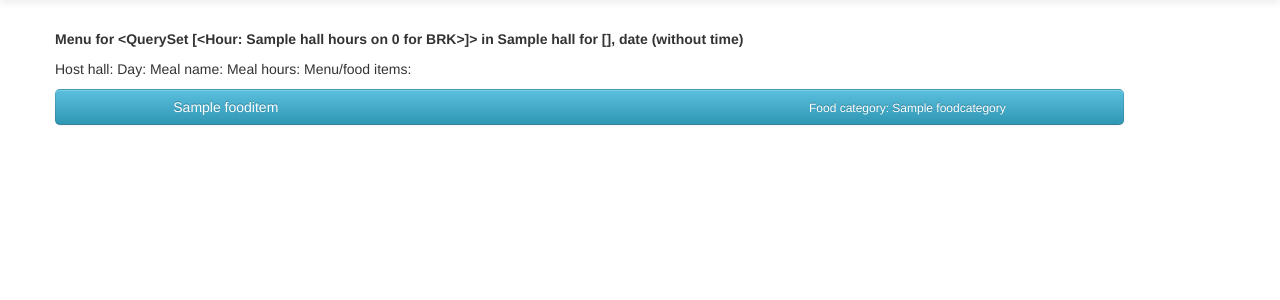
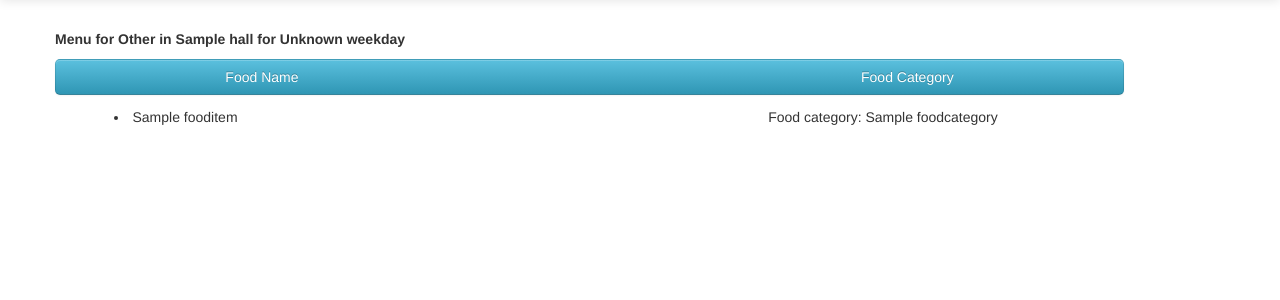
Before and after one commit to mhuesch/nuFood, a Django app: template templates/hall-menu.html in a window 1280 px wide. Shown: the part 41-341 px from the top of the page. Run offline with Django 3.2, Linux system fonts and the light colour scheme; tables that the repository leaves empty hold one stand-in row (values such as "Sample post"); the template is opened without the code that fills it: values that come from a table or form of the project are taken from there, most other values are stand-ins (such as "Sample title", 1, 10 or a date in 2020); some libraries are stand-ins or nearby versions.

Commit message:
centralized and cleaned up javascript functions
put existing javascript functions (used to display times, days, titles,
in user-friendly ways, mostly) into nufood.js, got rid of internal page
scripts and adding link to external script file

I had been relying on the python values within the functions, rather
than doing the better practice of passing in parameters… durr. Also
refactored and modularized some functions.

created a folder to move our backup html files to (in case we ever need
to revert/reference them, but don't currently need to see them in the
file list…)

adjusted formatting of food listing… still working on it

```diff
--- a/static/nuFood.js
+++ b/static/nuFood.js
@@ -1,20 +1,129 @@
+/* Name:    displayDayName
+ * Purpose: display friendly name of a day, rather than a number
+ * Params:  the current day, an int 0-6 (from database)
+ * Returns: the day name in string form
+ */
+function displayDayName(day) {
+    switch (day)
+    {
+        case 0: return "Monday";
+        case 1: return "Tuesday";
+        case 2: return "Wednesday";
+        case 3: return "Thursday";
+        case 4: return "Friday";
+        case 5: return "Saturday";
+        case 6: return "Sunday";
+        default: return "Unknown weekday";
+    }
+    return "Unknown weekday";
+}
+
+/* Name:    displayMealName
+ * Purpose: display friendly name of a meal
+ * Params:  a mealType, a 3-letter identifier (from database)
+ * Returns: the meal type name in string form
+ */
+function displayMealName(mealType) {
+    switch (mealType)
+    {
+        case 'BRK': return "Breakfast";
+        case 'BRU': return "Brunch";
+        case 'LUN': return "Lunch";
+        case 'DIN': return "Dinner";
+        case 'LAT': return "Late Night";
+        case 'RET': return "Retail";
+        default: return "Other";
+    }
+    return "Other";
+}
+
+/* Name:    displayMenuTitle
+ * Purpose: display a descriptive heading for the menu page
+ * Params:  dining location hall name, mealType, day, date
+ * Returns: the menu title in string format
+ */
+function displayMenuTitle(hallName, mealType, weekday, month, date) {
+    var returnStr = "Menu for ";
+
+    returnStr += displayMealName(mealType);
+
+    returnStr += " in ";
+    returnStr += hallName; //"{{hallName}}";
+    returnStr += " for ";
+
+    returnStr += displayDayName(weekday);
+
+    // TODO: display only the month and date of hte date
+    // currently shows month day year + time
+    // ex: Oct. 24, 2012, 3:40 p.m
+    //returnStr += ", "+ month + " " + date; //"{{date}}";
+
+    return returnStr;
+}
+
 /* Name:    displayTime
- * Purpose: display the opening/closing time of a dining location in 12hr format
-            if dining location is opening/closing soon, displays minutes left
- * Params:  an int hour and min, whether the dining location is open now
+ * Purpose: display a time in 12hr format
+ * Params:  an int hour and min
  * Returns: the time in string format
  */
-function displayTime(hour, min, isOpen) {
+function displayTime(hour, min) {
+
+    // Javascript allows you to change variable type, int to string here
+    // properly display single-digit minutes with leading 0
+    if (min < 10) min = "0"+min;
+
+    // Modulo operator in case hour is 24 or above.
+    // (i.e. late-night retail stores hours)
+    hour = hour % 24;
+
+    // Subtract 12 for 12 hour display, instead of 24hr
+    // could also do mod, but whatever
+    if (hour > 12) {
+        return (hour-12) + ":" + min + "pm";
+    }
+
+    // Display noon correctly (12pm)
+    if (hour == 12) {
+        return hour + ":" + min + "pm";
+    }
+
+    // Display midnight correctly
+    if (hour == 0) {
+        hour = 12;
+        //return (hour+12) + ":" + min + "am";
+    }
+
+    return hour + ":" + min + "am";
+}
+
+/* Name:    displayOpenCloseTime
+ * Purpose: display opening/closing time of a dining location in 12hr format
+            if dining location is opening/closing soon, displays minutes left
+ * Params:  an int hour and min for an open or close time,
+            a boolean whether the dining location is open now
+ * Returns: the time in string format
+ */
+function displayOpenCloseTime(hour, min, isOpen) {
 
     // If time left open/close is less than this many minutes,
     // the hall is deemed to be changing state "soon"
     var soonLimit = 30;
+
+    var now = new Date();
+    var hourNow = now.getHours();
+    var minNow = now.getMinutes();
+
+    /*
+    // use this block if the script is internal in the html,
+    // (to access python values)
 
     // getting this from .py file for testing for now
     // var now = new Date();
 
     var hourNow = {{nowHr}}; // now.getHours();
     var minNow ={{nowMin}};  // now.getMinutes();
+
+    */
 
     timeLabelStr = "closes at ";
     if (!isOpen) timeLabelStr = "opens at ";
@@ -24,99 +133,42 @@ function displayTime(hour, min, isOpen) {
     // diff = current-given  to calculate time until open (or x -1)
     var timeDiff = (hour*60+min)-(hourNow*60+minNow);
 
-    // dining location is closing soon
+    // TODO: ADD STYLING FOR OPEN/CLOSE SOON
+
+    // -- dining location is closing soon --
     if( isOpen & timeDiff>0 & timeDiff<soonLimit )
-        return "closes in "+timeDiff+" min";
+        return "closes in " + timeDiff + " min";
 
     timeDiff = timeDiff*-1;
 
-    // dining location is opening soon
+    // -- dining location is opening soon --
     if ( !isOpen & timeDiff>0 & timeDiff<soonLimit)
-        return "opens in "+timeDiff+" min";
+        return "opens in " + timeDiff + " min";
 
-    // Javascript allows you to change variable type, int to string here
-    if (min < 10) min = "0"+min;
+    // dining location is not opening or closing soon
+    // so just display the time normally
+    return timeLabelStr + displayTime(hour, min);
 
-    // Modulo operator in case hour is 24 or above.
-    hour = hour % 24;
-
-    // Subtract 12 for 12 hour display, instead of 24hr
-    if (hour > 12) {
-        hour = hour-12;
-        return  timeLabelStr+hour+":"+min+"pm";
-    }
-
-    // Display midnight correctly
-    if (hour==0) { hour = 12; }
-
-    return timeLabelStr+hour+":"+min+"am";
 }
 
-function displayCurrentDayTime() {
-    var string="Current Time: ";
-    var currMin = {{nowMin|stringformat:"02d"}};
-    switch ({{day}})
-    {
-        case 0: string += "Monday"; break;
-        case 1: string += "Tuesday"; break;
-        case 2: string += "Wednesday"; break;
-        case 3: string += "Thursday"; break;
-        case 4: string += "Friday"; break;
-        case 5: string += "Saturday"; break;
-        case 6: string += "Sunday"; break;
-        default: string += "Unknown day"; break;
-    }
+/* Name:    displayCurrentDayTime
+ * Purpose:
+ * Params:
+ * Returns:
+ */
+function displayCurrentDayTime(day, hour, min) {
+    var string = "Current Time: ";
+    //<!--{{nowHr}}:{{nowMin|stringformat:"02d"}}-->
 
+    string += displayDayName(day);
     string += " ";
+    string += displayTime(hour, min);
 
-    if({{nowHr}}>12) {
-        string += ({{nowHr}}-12)+":"+currMin+"pm";
-    }
-
-    else if ({{nowHr}}==12) {
-        string += ({{nowHr}})+":"+currMin+"pm";
-    }
-
-    else if ({{nowHr}} == 0) {
-        string += ({{nowHr}}+12)+":"+currMin+"am";
-    }
-
-        /*<!--{{nowHr}}:{{nowMin|stringformat:"02d"}}-->
-        {% if nowHr > 12 %}
-        {{nowHr|add:"-12"}}:{{nowMin|stringformat:"02d"}} pm
-        {% elif nowHr == 12 %}
-        {{nowHr}}:{{nowMin|stringformat:"02d"}} pm
-        {% elif nowHr == 0 %}
-        {{nowHr}}:{{nowMin|stringformat:"02d"}} am
-        {% else %}
-        {{ nowHr|stringformat:"02d" }}:{{ nowMin|stringformat:"02d"}} am
-        {% endif %}
-        */
-
-    /*  {% if day == 6 %}
-            return "Sunday";
-        {% elif day == 0 %}
-            return "Monday";
-        {% elif day == 1 %}
-            return "Tuesday";
-        {% elif day == 2 %}
-            return "Wednesday";
-        {% elif day == 3 %}
-            return "Thursday";
-        {% elif day == 4 %}
-            return "Friday"
-        {% elif day == 5 %}
-            return "Saturday"
-        {% endif %}
-    */
     return string;
 }
 
 
-
-
-
-  /*
+  /*     // can we import this here or anything…?
 
     <!-- Javascript
     ================================================== -->
--- a/templates/hall-menu.html
+++ b/templates/hall-menu.html
@@ -9,6 +9,11 @@
 
     <!-- Styles -->
     <link href="/static/bootstrap/css/bootstrap.css" rel="stylesheet">
+
+    <!-- Scripts written by us for this app, not from/for boostrap -->
+    <script src="/static/nuFood.js"></script>
+    <!-- <link href="/static/nuFood.css" rel="stylesheet"> -->
+
     <style>
 
 body { padding-top: 60px; /* 60px to make the container go all the way to the bottom of the topbar */ }
@@ -54,7 +59,12 @@ body { padding-top: 60px; /* 60px to make the container go all the way to the bo
 
 h1 {font-size: 18pt;}
 
-/*.food-listing {padding: 2px; margin: 0 auto;}*/
+.food-listing {
+    display: block;
+    width: 90%;
+    padding: 2px;
+    margin: 0 auto;
+    }
 
 .food-name {
     width: 60%;
@@ -64,7 +74,7 @@ h1 {font-size: 18pt;}
 
 .food-info {
     text-align: right;
-    font-size: 9pt;
+    /*font-size: 9pt;*/
 }
 
 .well-balanced { background-color: blue; }
@@ -79,49 +89,12 @@ h1 {font-size: 18pt;}
 
 <script>
 
-function displayDayName() {
-    switch ({{day}})
-    {
-        case 0: return "Monday";
-        case 1: return "Tuesday";
-        case 2: return "Wednesday";
-        case 3: return "Thursday";
-        case 4: return "Friday";
-        case 5: return "Saturday";
-        case 6: return "Sunday";
-        default: return "Unknown weekday";
-    }
-    return "Unknown weekday";
-}
 
-function displayMealName() {
 
-// is there a way to acces the MEAL_TYPES AND DAY_CHOICES from models.py? ***
 
-    switch ({{mealType}})
-    {
-        case 'BRK': return 'Breakfast';
-        case 'BRU': return 'Brunch';
-        case 'LUN': return 'Lunch';
-        case 'DIN': return 'Dinner';
-        case 'LAT': return 'Late Night';
-        case 'RET': return 'Retail';
-        default: return "Other";
-    }
-    return "Other";
-}
 
-function displayMenuTitle() {
-    var returnStr = "Menu for ";
-    returnStr += displayMealName();
-    returnStr += "in ";
-    returnStr += {{hall}};
-    returnStr += " for ";
-    returnStr += displayDayName();
-    returnStr += ", "+{{date}};
 
-    return returnStr;
-}
+
 </script>
 
     <!-- Le fav and touch icons
@@ -161,27 +134,32 @@ function displayMenuTitle() {
     <div class="container">
 
     <h5>
-        Menu for {{mealType}} in {{ hall }} for {{day}}, date (without time)
-    <script>document.write(displayMenuTitle());</script>
+    <script>
+    // Fix display of month and day - how to access these variables
+    // only want to display month and day, eg. October 23, rather than
+    // entire date, which includes year and time
+    document.write(displayMenuTitle('{{hallName}}', '{{mealType}}', {{day}}, '{{date}}.date.month', '{{date}}.date.day'));
+    </script>
     </h5>
-
-    Host hall:
-    Day:
-    Meal name:
-    Meal hours:
-    Menu/food items:
 
         <!--
         <div id="test1"> test div 1</div>
         <div id="test2"> test div 2</div>
         -->
         <p>
+        <a class="btn btn-hall btn-large open">
+            <span class="food-name"> Food Name </span>
+            <span class="food-info"> Food Category </span>
+        </a>
+
         {% for food in foodItems %}
         <div class="food-listing">
-        <a class="btn btn-hall btn-large open">
+        <!--<a class="btn btn-hall btn-large open"> -->
+        <li>
             <span class="food-name"> {{food.name}} </span>
             <span class="food-info"> {{food.category}} </span>
-        </a>
+        </li>
+        <!--</a>-->
         </div>
         {% endfor %}
         </p>
```
Also changed, not shown: halls/views.py (+11 -7 lines), templates/index.html (+19 -132 lines), templates/backup/index working for mvp1.html (renamed from templates/index working for mvp.html).
